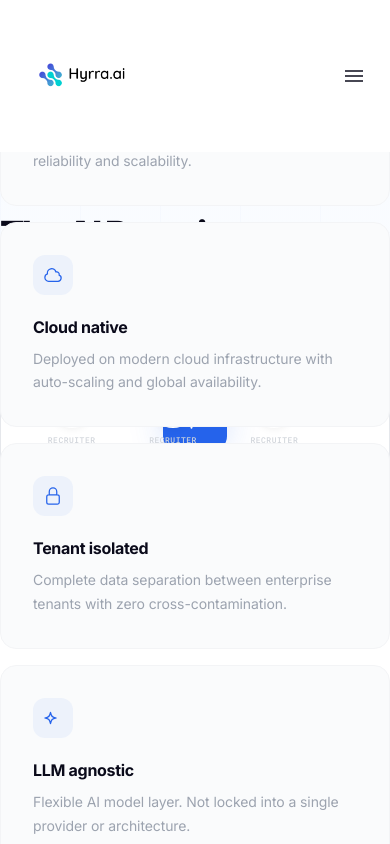
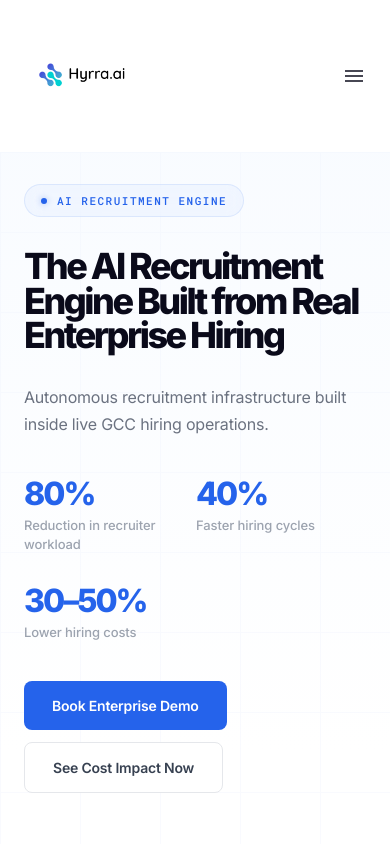
Before and after one commit to tasc-outsourcing/hyrra, a React (Vite) app: page / in a window 390 px wide. Shown: the top 844 px of the page. Built offline with nearby package versions, Linux system fonts and the light colour scheme.

Commit message:
Remove scroll grid effect

```diff
--- a/src/app/App.tsx
+++ b/src/app/App.tsx
@@ -1,6 +1,5 @@
 import Navigation from "./components/Navigation";
 import HeroSection from "./components/HeroSection";
-import ScrollGrid from "./components/ScrollGrid";
 import GCCComplexity from "./components/GCCComplexity";
 import ComparisonTable from "./components/ComparisonTable";
 import AIAgents from "./components/AIAgents";
@@ -16,7 +15,6 @@
       <Navigation />
       <main className="w-full flex flex-col items-center">
         <HeroSection />
-        <ScrollGrid />
         <GCCComplexity />
         <ComparisonTable />
         <AIAgents />
--- a/src/app/components/ScrollGrid.tsx
+++ /dev/null
@@ -1,57 +0,0 @@
-import { useEffect, useRef } from "react";
-import "../../styles/scroll-grid.css";
-
-export default function ScrollGrid() {
-  const containerRef = useRef<HTMLDivElement | null>(null);
-  const layerRefs = useRef<HTMLDivElement[]>([]);
-
-  useEffect(() => {
-    const container = containerRef.current;
-    if (!container) return;
-
-    let raf = 0;
-
-    const update = () => {
-      const rect = container.getBoundingClientRect();
-      const viewH = window.innerHeight || 1;
-      const total = Math.max(rect.height - viewH, 1);
-      const progress = Math.min(Math.max((viewH - rect.top) / total, 0), 1);
-
-      container.style.setProperty("--grid-opacity", String(Math.min(progress * 1.2, 1)));
-
-      layerRefs.current.forEach((layer, index) => {
-        const depth = (index + 1) / layerRefs.current.length;
-        const drift = (progress - 0.5) * 90 * depth;
-        const rotate = (progress - 0.5) * 6 * depth;
-        const scale = 1 + depth * 0.03;
-        layer.style.transform = `translate3d(${drift}px, ${drift * 0.6}px, 0) rotate(${rotate}deg) scale(${scale})`;
-      });
-
-      raf = requestAnimationFrame(update);
-    };
-
-    raf = requestAnimationFrame(update);
-
-    return () => cancelAnimationFrame(raf);
-  }, []);
-
-  return (
-    <section className="grid-container" aria-hidden="true">
-      <div className="grid-sticky">
-        <div className="grid" ref={containerRef}>
-          {Array.from({ length: 9 }).map((_, i) => (
-            <div
-              key={i}
-              className="gridLayer"
-              ref={(el) => {
-                if (el) layerRefs.current[i] = el;
-              }}
-            >
-              <div className="gridBlock" />
-            </div>
-          ))}
-        </div>
-      </div>
-    </section>
-  );
-}
--- a/src/styles/index.css
+++ b/src/styles/index.css
@@ -1,4 +1,3 @@
 @import './fonts.css';
 @import './tailwind.css';
 @import './theme.css';
-@import './scroll-grid.css';
--- a/src/styles/scroll-grid.css
+++ /dev/null
@@ -1,201 +0,0 @@
-.grid-container {
-  width: 100vw;
-  height: 400vh;
-  position: relative;
-  background: #ffffff;
-}
-
-.grid-sticky {
-  position: sticky;
-  top: 0;
-  height: 100vh;
-  display: flex;
-  align-items: center;
-  justify-content: center;
-  overflow: hidden;
-}
-
-.grid {
-  top: 0;
-  left: 0;
-  z-index: 1;
-  width: 70vw;
-  height: 60vw;
-  margin: 0 calc(100vw / 20 * 3);
-  position: absolute;
-}
-
-@media only screen and (max-width: 580px) {
-  .grid {
-    margin: 0;
-    width: 100vw;
-    height: 89.444vw;
-  }
-}
-
-.gridBlock {
-  background-size: cover;
-  background-color: #e5e7eb;
-  background-image: linear-gradient(135deg, rgba(37, 99, 235, 0.25), rgba(59, 130, 246, 0.05));
-  opacity: var(--grid-opacity, 0);
-  transition: opacity 700ms ease;
-  border-radius: 18px;
-  box-shadow: 0 24px 60px -48px rgba(15, 23, 42, 0.35);
-}
-
-.gridLayer {
-  top: 0;
-  left: 0;
-  width: 100%;
-  height: 100%;
-  position: absolute;
-  will-change: transform;
-  transform-origin: 44.951% 50%;
-}
-
-.gridLayer:nth-child(1) .gridBlock {
-  top: 5vw;
-  left: 20vw;
-  width: 10vw;
-  height: 10vw;
-}
-
-@media only screen and (max-width: 580px) {
-  .gridLayer:nth-child(1) .gridBlock {
-    top: 11.111vw;
-    left: 23.889vw;
-    width: 15vw;
-    height: 15vw;
-  }
-}
-
-.gridLayer:nth-child(2) .gridBlock {
-  top: 0;
-  left: 32.5vw;
-  width: 15vw;
-  height: 15vw;
-}
-
-@media only screen and (max-width: 580px) {
-  .gridLayer:nth-child(2) .gridBlock {
-    top: 0;
-    left: 43.333vw;
-    width: 26.389vw;
-    height: 26.389vw;
-  }
-}
-
-.gridLayer:nth-child(3) .gridBlock {
-  left: 0;
-  top: 25vw;
-  width: 15vw;
-  height: 15vw;
-}
-
-@media only screen and (max-width: 580px) {
-  .gridLayer:nth-child(3) .gridBlock {
-    top: 30.278vw;
-    left: 0;
-    width: 26.389vw;
-    height: 26.389vw;
-  }
-}
-
-.gridLayer:nth-child(4) .gridBlock {
-  top: 17.5vw;
-  left: 17.5vw;
-  width: 30vw;
-  height: 30vw;
-}
-
-@media only screen and (max-width: 580px) {
-  .gridLayer:nth-child(4) .gridBlock {
-    top: 30.278vw;
-    left: 30.278vw;
-    width: 39.444vw;
-    height: 39.444vw;
-  }
-}
-
-.gridLayer:nth-child(5) {
-  z-index: 1;
-}
-
-.gridLayer:nth-child(5) .gridBlock {
-  top: 20vw;
-  left: 50vw;
-  width: 5vw;
-  height: 5vw;
-}
-
-@media only screen and (max-width: 580px) {
-  .gridLayer:nth-child(5) .gridBlock {
-    top: 23.889vw;
-    left: 73.889vw;
-    width: 15.278vw;
-    height: 15.278vw;
-  }
-}
-
-.gridLayer:nth-child(6) .gridBlock {
-  left: 50vw;
-  top: 27.5vw;
-  width: 20vw;
-  height: 20vw;
-}
-
-@media only screen and (max-width: 580px) {
-  .gridLayer:nth-child(6) .gridBlock {
-    top: 43.889vw;
-    left: 73.889vw;
-    width: 26.389vw;
-    height: 26.389vw;
-  }
-}
-
-.gridLayer:nth-child(7) .gridBlock {
-  left: 10vw;
-  top: 42.5vw;
-  width: 5vw;
-  height: 5vw;
-}
-
-@media only screen and (max-width: 580px) {
-  .gridLayer:nth-child(7) .gridBlock {
-    display: none;
-  }
-}
-
-.gridLayer:nth-child(8) .gridBlock {
-  bottom: 5vw;
-  left: 42.5vw;
-  width: 5vw;
-  height: 5vw;
-}
-
-@media only screen and (max-width: 580px) {
-  .gridLayer:nth-child(8) .gridBlock {
-    display: none;
-  }
-}
-
-.gridLayer:nth-child(9) .gridBlock {
-  bottom: 0;
-  left: 50vw;
-  width: 10vw;
-  height: 10vw;
-}
-
-@media only screen and (max-width: 580px) {
-  .gridLayer:nth-child(9) .gridBlock {
-    top: 73.889vw;
-    left: 58.889vw;
-    width: 15.278vw;
-    height: 15.278vw;
-  }
-}
-
-.gridBlock {
-  display: block;
-  position: absolute;
-}
```
